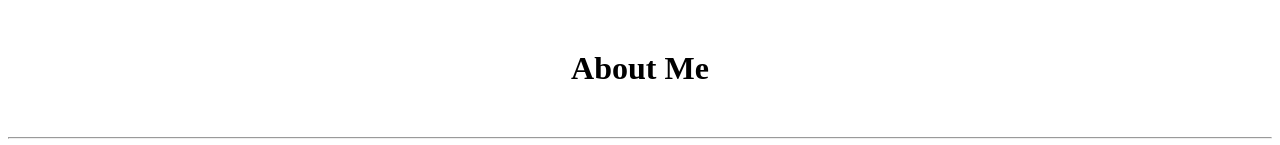
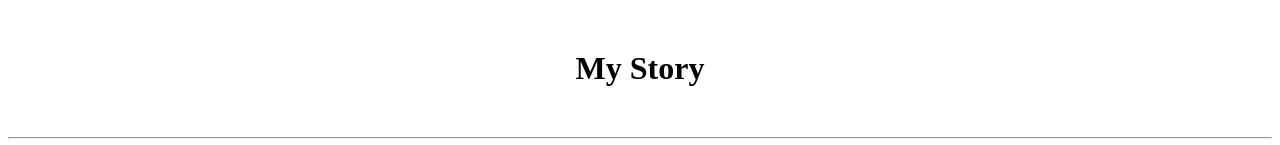
Before and after one commit to ravenusmc/missing_411_project, a Vue app in the folder client/: page /#/about in a window 1280 px wide. Shown: the top 145 px of the page. Built offline with nearby package versions, Linux system fonts and the light colour scheme.

Commit message:
minor change

```diff
--- a/client/src/views/AboutView.vue
+++ b/client/src/views/AboutView.vue
@@ -3,12 +3,11 @@
      <router-view />
     <!-- Header area -->
     <div class="about_header">
-      <h1 class="center">About Me</h1>
+      <h1 class="center">My Story</h1>
     </div>
     <!-- End of Header Area -->
 
     <hr />
-
 
     <!-- Start of content area -->
     <div class="about_content_area">
```
